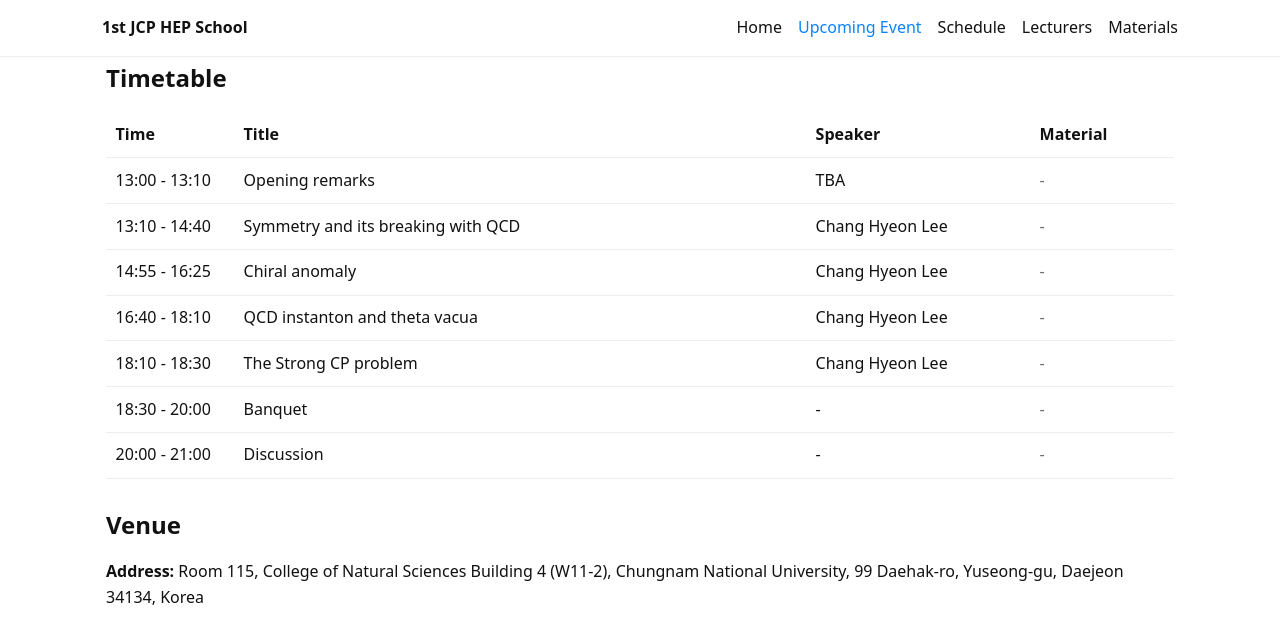
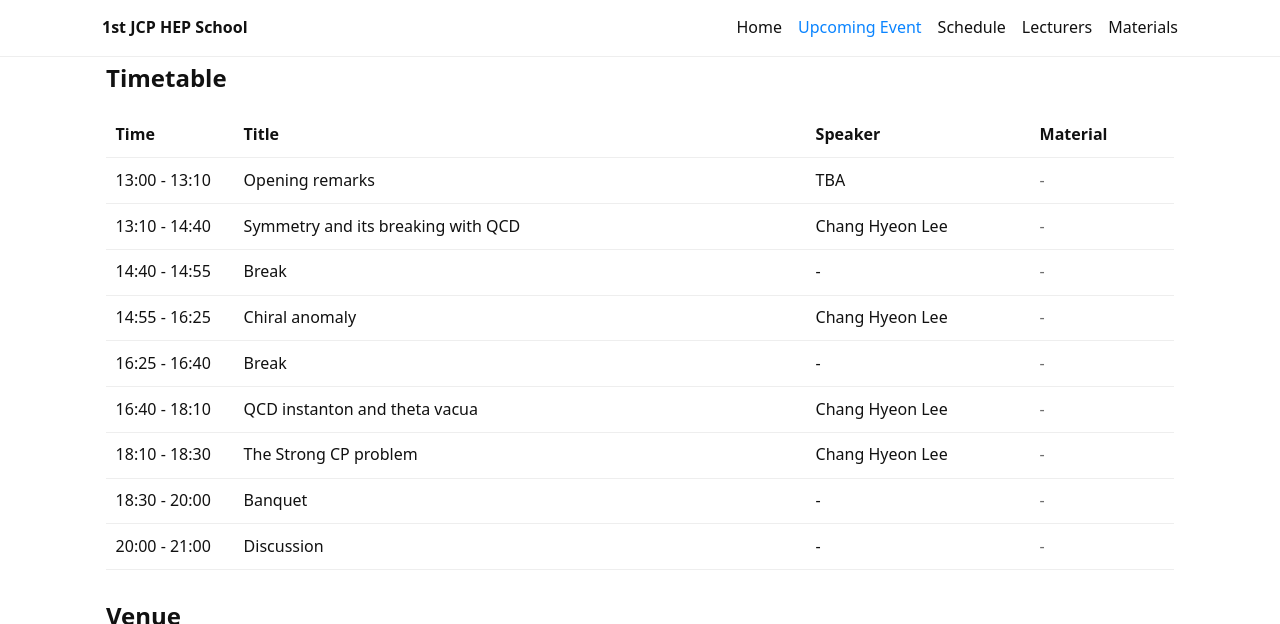
Before and after one commit to HEPschool/1stJCP, a Jekyll site: the page built from docs/_events/26-01 The Strong CP Problem and QCD Axion.md, in a window 1280 px wide and 900 px high, scrolled down 757 px, cut to the strip 0-624 px from the top of the window. Built offline with Jekyll 4.4.1, drawn with Linux system fonts in a browser that asks for light colours.

Commit message:
Schedule update

```diff
--- a/docs/_events/26-01 The Strong CP Problem and QCD Axion.md
+++ b/docs/_events/26-01 The Strong CP Problem and QCD Axion.md
@@ -17,10 +17,16 @@ timetable:
     title: "Symmetry and its breaking with QCD"
     speaker: "Chang Hyeon Lee"
     material_id: ""
+  - time: "14:40 - 14:55"
+    title: "Break"
+    speaker: ""
   - time: "14:55 - 16:25"
     title: "Chiral anomaly"
     speaker: "Chang Hyeon Lee"
     material_id: ""
+  - time: "16:25 - 16:40"
+    title: "Break"
+    speaker: ""
   - time: "16:40 - 18:10"
     title: "QCD instanton and theta vacua"
     speaker: "Chang Hyeon Lee"
```
